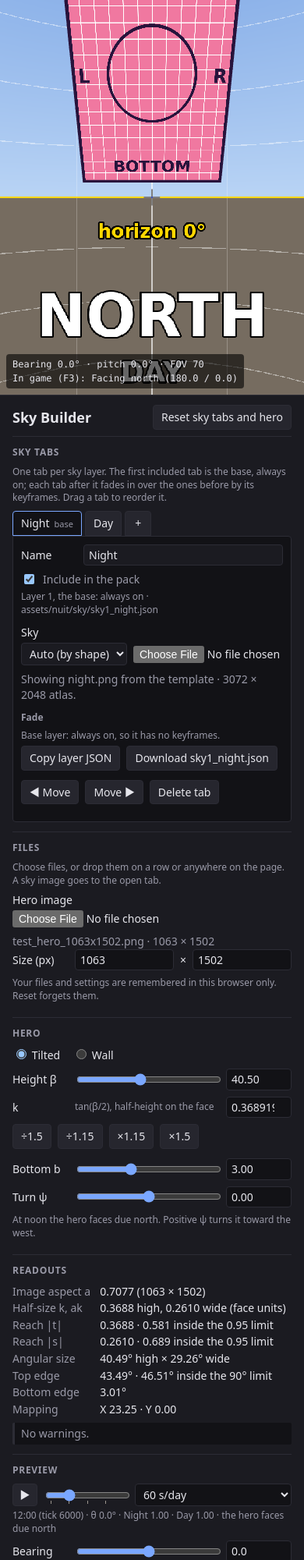
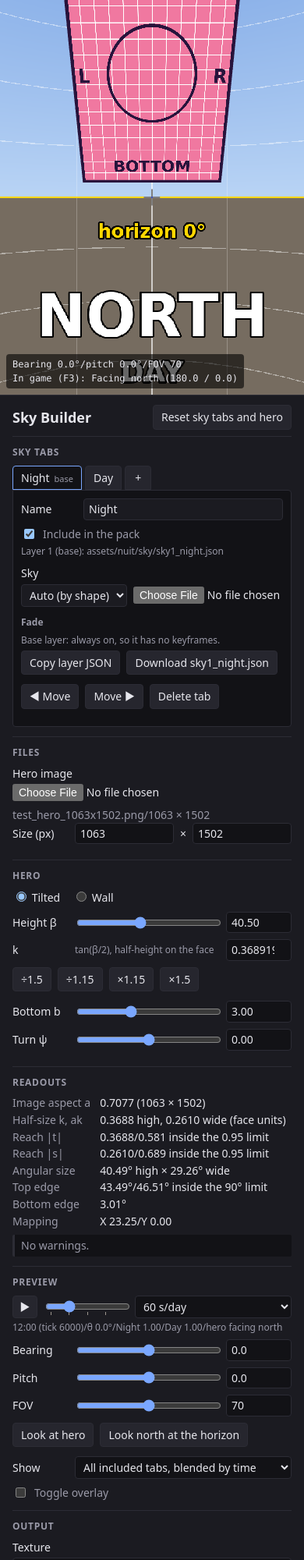
Before and after one commit to 0xSasheen/sky-builder, a website built with Vite: page index.html in a window 390 px wide. Shown: the top 2000 px of the page at 78% size. Built offline with nearby package versions, Linux system fonts and the light colour scheme.

Commit message:
style(ui): trim the panel's text, and use "/" between status parts
Removes the explanatory hints (sky tabs, Files, remembered settings, the
noon-bearing line, the hero's layer read-out, the Resource pack intro)
and the status line for a template or default sky. Shortens the tab's
layer line to "Layer 1 (base): <file>" and the overlay checkbox to
"Toggle overlay". Status lines, the time line, the HUD, readouts and the
overlay's face labels use "/" in place of " · ". Retakes the README
screenshots, and records the in-game check in PLAN 17.13.

```diff
--- a/index.html
+++ b/index.html
@@ -22,10 +22,6 @@
 
         <section class="sky-tabs">
           <h2>Sky tabs</h2>
-          <p class="hint">
-            One tab per sky layer. The first included tab is the base, always on; each tab after it fades in over
-            the ones before by its keyframes. Drag a tab to reorder it.
-          </p>
           <div class="tab-strip" role="tablist" aria-label="Sky tabs" id="tab-strip"></div>
           <div class="tab-panel" role="tabpanel" id="tab-panel">
             <div class="field pick">
@@ -105,7 +101,6 @@
 
         <section>
           <h2>Files</h2>
-          <p class="hint">Choose files, or drop them on a row or anywhere on the page. A sky image goes to the open tab.</p>
           <label class="field" data-drop="hero">
             <span>Hero image</span>
             <input type="file" id="hero-file" accept="image/png,image/*" />
@@ -118,7 +113,6 @@
             <input type="number" id="image-h" min="1" step="1" aria-label="Hero height in pixels" />
           </div>
           <p class="status" id="drop-status" role="status"></p>
-          <p class="hint">Your files and settings are remembered in this browser only. Reset forgets them.</p>
         </section>
 
         <section>
@@ -158,7 +152,6 @@
             <input type="range" id="turn" step="0.1" />
             <input type="number" id="turn-num" step="0.01" aria-label="Mapping Y in degrees" />
           </div>
-          <p class="hint" id="turn-hint"></p>
         </section>
 
         <section>
@@ -205,7 +198,7 @@
           <p class="hint" id="preview-note"></p>
           <label class="check">
             <input type="checkbox" id="overlay" />
-            <span>Overlay: cube edges and face table (magenta), horizon and compass (cyan)</span>
+            <span>Toggle overlay</span>
           </label>
         </section>
 
@@ -216,7 +209,6 @@
             <input type="text" id="texture" spellcheck="false" autocomplete="off" />
           </label>
           <p class="status error" id="texture-problem" role="status"></p>
-          <p class="hint" id="hero-layer"></p>
         </section>
 
         <section>
@@ -243,10 +235,6 @@
 
         <section>
           <h2>Resource pack</h2>
-          <p class="hint">
-            Builds a pack from a template: each included sky tab's layer and sky, the hero, its .mcmeta and this JSON
-            go in. Layers of tabs that aren't included are left out; the rest of the template is copied as it is.
-          </p>
           <div class="field" data-drop="pack">
             <label for="pack-file">Template (.zip)</label>
             <input type="file" id="pack-file" accept=".zip,application/zip" />
--- a/src/main.ts
+++ b/src/main.ts
@@ -228,9 +228,6 @@ function showJson(): void {
     readouts: currentReadouts(),
     textureProblem: textureProblem(json.animatableTextures[0].texture),
   });
-  const skyCount = layerPlan(tabs).layers.length;
-  ui.showHeroLayer(`Layer ${json.properties.layer}: above the ${skyCount} included sky ${skyCount === 1 ? 'tab' : 'tabs'}. `
-    + 'It follows the sky tabs.');
   showTime();
   ui.showExportStatus(''); // a note about the last export no longer applies to a changed JSON
   scheduleSave();
@@ -442,15 +439,14 @@ function refreshTabs(): void {
   const notes = tabNotes(tabs, template);
   const planned = plan.layers.find((l) => l.tab.id === tab.id);
   const out = outputs.find((o) => o.tabId === tab.id);
-  const source = skySource(tab, template);
 
   const view: OpenTabView = {
     id: tab.id,
     name: tab.name,
     include: tab.include,
     layerText: planned && out
-      ? `Layer ${planned.layer}${planned.base ? ', the base: always on' : ''} · ${out.jsonPath}`
-      : 'Not included, so this layer is left out of the pack.',
+      ? `Layer ${planned.layer}${planned.base ? ' (base)' : ''}: ${out.jsonPath}`
+      : 'Not included in the pack.',
     base: planned?.base ?? false,
     keyFrames: tab.keyFrames,
     problems: keyFrameProblems(tab.keyFrames),
@@ -464,9 +460,6 @@ function refreshTabs(): void {
     count: tabs.length,
   };
   ui.showTabs(tabs.map((t) => ({ id: t.id, name: t.name, include: t.include, base: plan.layers[0]?.tab.id === t.id })), view);
-  if (source === 'default' && !runningLoad(tab.id)) {
-    setSkyStatus(tab.id, `No sky of its own: showing the default sky (the starter's ${isBase(tab.id) ? 'night' : 'day'} guide atlas).`);
-  }
 
   const describe = (t: SkyTab): string => {
     const s = skySource(t, template);
@@ -537,7 +530,6 @@ function skyState(tabId: string): TabSkyState {
 }
 
 const isBase = (tabId: string): boolean => layerPlan(tabs).layers[0]?.tab.id === tabId;
-const runningLoad = (tabId: string): boolean => skies.get(tabId)?.converter != null;
 
 /** A tab's status line; shown at once if it is the open tab. */
 function setSkyStatus(tabId: string, text: string, isError = false): void {
@@ -598,7 +590,7 @@ async function loadAtlasBytes(tabId: string, bytes: Uint8Array, label: string):
   if (layout.ok) {
     scene.setAtlas(tabId, image, layout.faceSize);
     s.shownLeftBearing = null;
-    setSkyStatus(tabId, `Showing ${label} · ${image.width} × ${image.height} atlas.`);
+    setSkyStatus(tabId, ''); // the template's texture or the default: nothing to report
   } else {
     setSkyStatus(tabId, `${label}: ${layout.message}`, true);
   }
@@ -682,7 +674,7 @@ async function loadUserSky(tabId: string): Promise<void> {
       const faceSize = clamp(Math.round(tab.sky.faceSize ?? layout.faceSize), PANO_FACE_RANGE.min, PANO_FACE_RANGE.max);
       s.panorama = { faceSize, leftBearingDeg };
       if (tabId === openTabId) ui.showPanoramaOptions(s.panorama);
-      convertPanorama(tabId, image, faceSize, leftBearingDeg, `${name} · ${size} panorama, left edge ${leftBearingDeg}°`, name);
+      convertPanorama(tabId, image, faceSize, leftBearingDeg, `${name}/${size} panorama/left edge ${leftBearingDeg}°`, name);
       return;
     }
     const hint = shape === 'atlas' ? ' It is 3:2, so choose Atlas or Auto.' : '';
@@ -694,7 +686,7 @@ async function loadUserSky(tabId: string): Promise<void> {
       s.shownLeftBearing = null;
       s.forPack = { blob: s.file, width: image.width };
       rememberSky(tabId);
-      setSkyStatus(tabId, `${name} · ${size} atlas · faces ${layout.faceSize} px`);
+      setSkyStatus(tabId, `${name}/${size}/faces ${layout.faceSize} px`);
     } else {
       const hint = shape === 'panorama' ? ' It is 2:1, so choose Panorama or Auto.' : '';
       setSkyStatus(tabId, `${name}: ${layout.message}${hint} ${keep}`, true);
@@ -740,7 +732,7 @@ function convertPanorama(tabId: string, image: ImageBitmap, faceSize: number, le
       s.forPack = { blob: reply.png, width: 3 * faceSize };
       rememberSky(tabId);
       const seconds = ((performance.now() - started) / 1000).toFixed(1);
-      setSkyStatus(tabId, `${label} → atlas ${3 * faceSize} × ${2 * faceSize} (faces ${faceSize} px) · ${seconds} s`);
+      setSkyStatus(tabId, `${label} → ${3 * faceSize} × ${2 * faceSize}/faces ${faceSize} px/${seconds} s`);
       refreshTabs();
     } else {
       scene.setSkyTurnDeg(tabId, 0);
@@ -782,13 +774,13 @@ async function loadHero(
     return;
   }
   scene.setHeroImage(image); // the scene owns the image from here on
-  ui.showHeroStatus(`${name} · ${image.width} × ${image.height}`);
+  ui.showHeroStatus(`${name}/${image.width} × ${image.height}`);
   heroForPack = source;
   if (options.remember) void saveImage('hero', { name, blob: source });
   if (!options.keepSize) {
     updateHero({ imageW: image.width, imageH: image.height }, true);
   } else if (options.standIn && (image.width !== state.hero.imageW || image.height !== state.hero.imageH)) {
-    ui.showHeroStatus(`${name} · ${image.width} × ${image.height}, standing in at your saved size `
+    ui.showHeroStatus(`${name}/${image.width} × ${image.height}, standing in at your saved size `
       + `${state.hero.imageW} × ${state.hero.imageH}. Load your hero image again to see it.`);
   }
 }
@@ -923,8 +915,7 @@ async function starterFiles(): Promise<PackFiles> {
 }
 
 function showStarterStatus(): void {
-  ui.showPackStatus(`Template: the starter (${STARTER_NAME}), with placeholder skies and a test hero. `
-    + 'Choose or drop your own template to use it instead.');
+  ui.showPackStatus(`Template: the starter (${STARTER_NAME})`);
 }
 
 /**
@@ -958,7 +949,7 @@ async function loadPackTemplate(source: Blob, name: string, options: { remember:
   packTemplate = { name, files };
   if (options.remember) void saveImage('pack', { name, blob: source });
   const count = info.skyLayers.length;
-  ui.showPackStatus(`Template: ${name} · ${files.size} files · ${count} sky ${count === 1 ? 'layer' : 'layers'} and a hero layer.`, false, true);
+  ui.showPackStatus(`Template: ${name}/${files.size} files/${count} sky ${count === 1 ? 'layer' : 'layers'}`, false, true);
   ui.showPackReport(info.warnings.map((text) => ({ level: 'warn', text })));
   if (options.merge) templateChanged(true);
   return true;
--- a/src/scene.ts
+++ b/src/scene.ts
@@ -360,7 +360,7 @@ function buildSkyOverlay(group: Group): void {
   group.add(edges);
 
   for (const face of FACES) {
-    const label = textSprite(`${face.name} · cell ${face.col},${face.row}`, SKY_OVERLAY_COLOR, 0.07);
+    const label = textSprite(`${face.name}/cell ${face.col},${face.row}`, SKY_OVERLAY_COLOR, 0.07);
     // Halfway down the face (t = −0.5), clear of the painted name and horizon line.
     const at = new Vector3(...face.centre).addScaledVector(new Vector3(...face.up), -0.5);
     label.position.copy(at.multiplyScalar(0.9));
--- a/src/ui.ts
+++ b/src/ui.ts
@@ -5,7 +5,7 @@ import {
   FACE_WARN_LIMIT, K_RANGE, PANO_FACE_RANGE, PANO_LEFT_BEARING_RANGE, PLAY_SPEEDS, RANGES, TICKS_PER_DAY, TIME_MARKS,
 } from './constants.ts';
 import {
-  fadeAlpha, heightFromK, kFromHeight, mcFacing, mcYawPitch, noonBearingDeg, quadrantBearing, ticksToClock,
+  fadeAlpha, heightFromK, kFromHeight, mcFacing, mcYawPitch, quadrantBearing, ticksToClock,
 } from './math.ts';
 import type { FadeKey, HeroMode, HeroParams, PreviewMode, Readouts, Sky3Json, SkyType, ViewState } from './schema.ts';
 import type { TabNote } from './tabs.ts';
@@ -163,12 +163,12 @@ function clockText(ticks: number): string {
   return `${String(h).padStart(2, '0')}:${String(m).padStart(2, '0')}`;
 }
 
-/** "due north", "N 30.00° W", "S 12.50° E": a bearing as words. */
+/** "north", "N 30.00° W", "S 12.50° E": a bearing as words. */
 function facingText(bearingDeg: number): string {
   const q = quadrantBearing(bearingDeg);
-  const deg = fixed(q.deg, 2); // judge "due" on the shown value: at midnight the bearing is a hair off 180°
-  if (Number(deg) === 0) return `due ${q.from === 'N' ? 'north' : 'south'}`;
-  if (Number(deg) === 90) return `due ${q.to === 'E' ? 'east' : 'west'}`;
+  const deg = fixed(q.deg, 2); // judge on the shown value: at midnight the bearing is a hair off 180°
+  if (Number(deg) === 0) return q.from === 'N' ? 'north' : 'south';
+  if (Number(deg) === 90) return q.to === 'E' ? 'east' : 'west';
   return `${q.from} ${deg}° ${q.to}`;
 }
 
@@ -193,7 +193,6 @@ export class Ui {
   private readonly leftBearingNum = byId<HTMLInputElement>('left-bearing-num');
   private readonly fileInputs = ['sky-file', 'hero-file', 'import-file', 'pack-file'].map((id) => byId<HTMLInputElement>(id));
   private readonly packSummary = byId<HTMLUListElement>('pack-summary');
-  private readonly heroLayer = byId<HTMLParagraphElement>('hero-layer');
   private readonly tabStrip = byId<HTMLDivElement>('tab-strip');
   private readonly tabName = byId<HTMLInputElement>('tab-name');
   private readonly tabNameProblem = byId<HTMLParagraphElement>('tab-name-problem');
@@ -227,7 +226,6 @@ export class Ui {
   private readonly modeRows = [...document.querySelectorAll<HTMLElement>('[data-mode]')];
   private readonly texture = byId<HTMLInputElement>('texture');
   private readonly textureProblem = byId<HTMLParagraphElement>('texture-problem');
-  private readonly turnHint = byId<HTMLParagraphElement>('turn-hint');
   private readonly readouts = byId<HTMLDListElement>('readouts');
   private readonly warnings = byId<HTMLUListElement>('warnings');
   private readonly jsonOut = byId<HTMLPreElement>('json-out');
@@ -424,7 +422,7 @@ export class Ui {
     // Also what Minecraft's F3 screen would show for the same view, to line the preview up with the game.
     const mc = mcYawPitch(view.yawDeg, view.pitchDeg);
     this.hud.textContent =
-      `Bearing ${fixed(view.yawDeg, 1)}° · pitch ${fixed(view.pitchDeg, 1)}° · FOV ${Math.round(view.fovDeg)}\n`
+      `Bearing ${fixed(view.yawDeg, 1)}°/pitch ${fixed(view.pitchDeg, 1)}°/FOV ${Math.round(view.fovDeg)}\n`
       + `In game (F3): Facing ${mcFacing(view.yawDeg)} (${fixed(mc.yaw, 1)} / ${fixed(mc.pitch, 1)})`;
   }
 
@@ -443,7 +441,6 @@ export class Ui {
 
     // Everything below describes the JSON, the values Nuit will read.
     const [x, y] = json.properties.rotation.mapping['0'];
-    this.turnHint.textContent = `At noon the hero faces ${facingText(noonBearingDeg(y))}. Positive ψ turns it toward the west.`;
 
     // The cell-edge limits apply to how far the hero reaches on the face, max |t| and max |s|.
     // In tilted mode those are exactly k and ak; in wall mode the top edge t_t sets the vertical one.
@@ -453,12 +450,12 @@ export class Ui {
     const rows: [string, string][] = [
       ['Image aspect a', `${fixed(r.aspect, 4)} (${hero.imageW} × ${hero.imageH})`],
       ['Half-size k, ak', sized(`${fixed(r.k, 4)} high, ${fixed(r.ak, 4)} wide (face units)`)],
-      ['Reach |t|', sized(`${fixed(FACE_WARN_LIMIT - r.margins.k, 4)} · ${margin(r.margins.k, 3, String(FACE_WARN_LIMIT))}`)],
-      ['Reach |s|', sized(`${fixed(FACE_WARN_LIMIT - r.margins.ak, 4)} · ${margin(r.margins.ak, 3, String(FACE_WARN_LIMIT))}`)],
+      ['Reach |t|', sized(`${fixed(FACE_WARN_LIMIT - r.margins.k, 4)}/${margin(r.margins.k, 3, String(FACE_WARN_LIMIT))}`)],
+      ['Reach |s|', sized(`${fixed(FACE_WARN_LIMIT - r.margins.ak, 4)}/${margin(r.margins.ak, 3, String(FACE_WARN_LIMIT))}`)],
       ['Angular size', sized(`${fixed(r.heightDeg, 2)}° high × ${fixed(r.widthDeg, 2)}° wide`)],
-      ['Top edge', `${fixed(r.topDeg, 2)}° · ${margin(r.margins.zenithDeg, 2, '90', '°')}`],
+      ['Top edge', `${fixed(r.topDeg, 2)}°/${margin(r.margins.zenithDeg, 2, '90', '°')}`],
       ['Bottom edge', `${fixed(r.bottomDeg, 2)}°`],
-      ['Mapping', `X ${fixed(x, 2)} · Y ${fixed(y, 2)}`],
+      ['Mapping', `X ${fixed(x, 2)}/Y ${fixed(y, 2)}`],
     ];
     this.readouts.replaceChildren(...rows.flatMap(([term, value]) => {
       const dt = document.createElement('dt');
@@ -483,9 +480,9 @@ export class Ui {
    * faces at this time.
    */
   showTime(ticks: number, thetaDeg: number, heroBearingDeg: number, layers: readonly { name: string; alpha: number }[]): void {
-    const alphas = layers.map((l) => ` · ${l.name} ${fixed(l.alpha, 2)}`).join('');
-    this.timeReadout.textContent = `${clockText(ticks)} (tick ${Math.round(ticks)}) · θ ${fixed(thetaDeg, 1)}°${alphas}`
-      + ` · the hero faces ${facingText(heroBearingDeg)}`;
+    const alphas = layers.map((l) => `/${l.name} ${fixed(l.alpha, 2)}`).join('');
+    this.timeReadout.textContent = `${clockText(ticks)} (tick ${Math.round(ticks)})/θ ${fixed(thetaDeg, 1)}°${alphas}`
+      + `/hero facing ${facingText(heroBearingDeg)}`;
   }
 
   // --- Sky tabs (PLAN §17.7) ------------------------------------------------------------------
@@ -675,11 +672,6 @@ export class Ui {
     this.previewNote.textContent = note;
   }
 
-  /** The hero's layer, now set by the included tabs (decision 17.3.3). */
-  showHeroLayer(text: string): void {
-    this.heroLayer.textContent = text;
-  }
-
   /** What Assemble pack will put in, and anything to look at first. */
   showPackSummary(lines: readonly ImportLine[]): void {
     this.showList(this.packSummary, lines);
```
Also changed, not shown: docs/PLAN.md (+13 -2 lines), docs/screenshots/panorama.png, docs/screenshots/preview.png, docs/screenshots/tabs.png.
